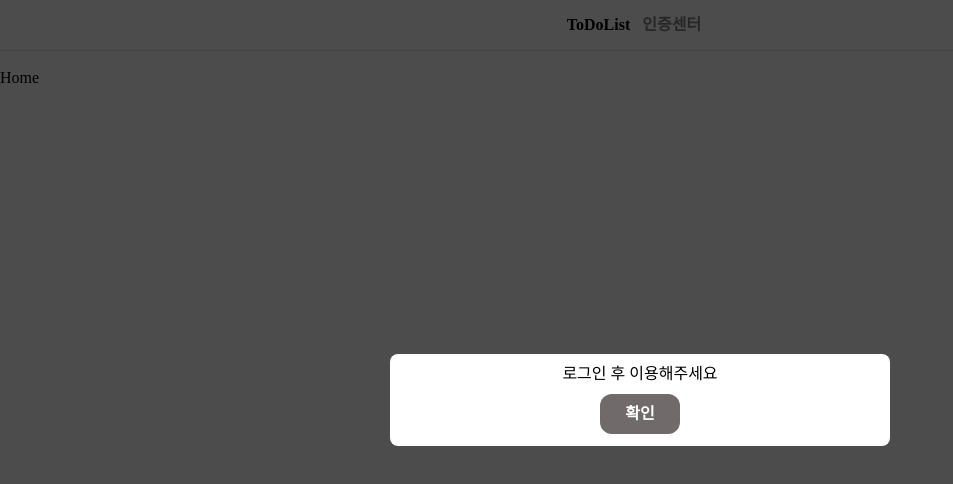
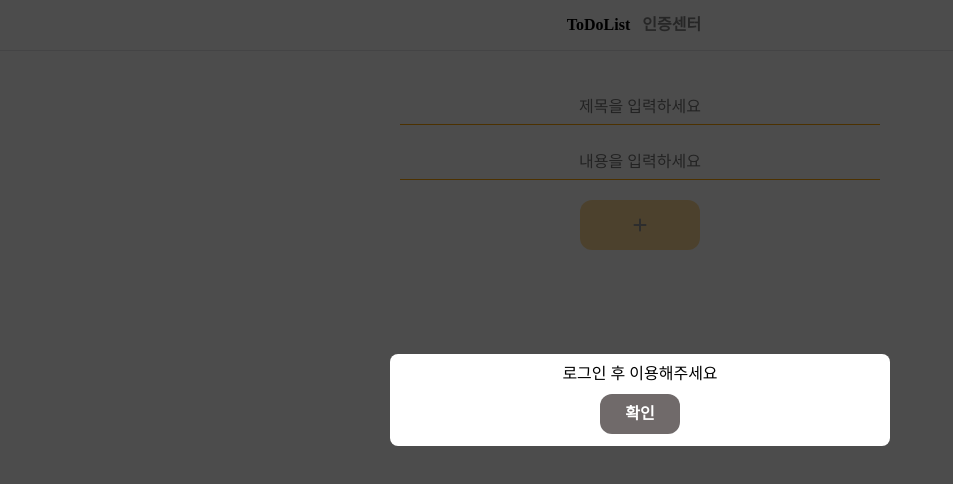
Before and after one commit to codingbe/wanted-pre-onboarding-challenge-fe-1, a React (Vite) app in the folder client/: page / in a window 1280 px wide. Shown: the top 484 px of the page, without its empty margins (0-953 px from the left). Built offline with nearby package versions, Linux system fonts and the light colour scheme.

Commit message:
Add: 투두리스트 Create 구현

```diff
--- a/client/package.json
+++ b/client/package.json
@@ -9,6 +9,10 @@
     "preview": "vite preview"
   },
   "dependencies": {
+    "@fortawesome/fontawesome-svg-core": "^6.1.2",
+    "@fortawesome/free-regular-svg-icons": "^6.1.2",
+    "@fortawesome/free-solid-svg-icons": "^6.1.2",
+    "@fortawesome/react-fontawesome": "^0.2.0",
     "react": "^18.2.0",
     "react-dom": "^18.2.0",
     "react-hook-form": "^7.34.2",
--- /dev/null
+++ b/client/src/components/Home/ToDo.tsx
@@ -0,0 +1,23 @@
+import { useState } from "react";
+import styled from "styled-components";
+import { ToDoType } from "../../typeDefs";
+import ToDoBody from "./ToDoBody";
+import ToDoHeader from "./ToDoHeader";
+
+const Container = styled.div`
+  max-width: 500px;
+  padding-top: 20px;
+  width: 100%;
+  margin: 0 auto;
+`;
+
+export default function ToDo() {
+  const [toDos, setToDos] = useState<ToDoType[]>([]);
+
+  return (
+    <Container>
+      <ToDoHeader setToDos={setToDos} />
+      <ToDoBody toDos={toDos} />
+    </Container>
+  );
+}
--- /dev/null
+++ b/client/src/components/Home/ToDoBody.tsx
@@ -0,0 +1,65 @@
+import { faClipboard, faPen, faPenAlt, faTrashAlt, faX } from "@fortawesome/free-solid-svg-icons";
+import { FontAwesomeIcon } from "@fortawesome/react-fontawesome";
+import { useState } from "react";
+import styled from "styled-components";
+import { ToDoType } from "../../typeDefs";
+
+const Ul = styled.ul`
+  display: grid;
+  grid-template-columns: repeat(auto-fill, minmax(200px, 1fr));
+  grid-auto-rows: 150px;
+  padding: 8px;
+  gap: 8px;
+`;
+
+const Li = styled.li`
+  box-shadow: rgba(99, 99, 99, 0.2) 0px 2px 8px 0px;
+`;
+
+const Header = styled.div`
+  width: 100%;
+  display: flex;
+  justify-content: center;
+  position: relative;
+  background-color: orange;
+  padding: 8px;
+`;
+
+const Title = styled.h1``;
+
+const Icons = styled.div`
+  position: absolute;
+  right: 8px;
+  svg {
+    cursor: pointer;
+  }
+`;
+
+const Content = styled.p`
+  padding: 12px;
+`;
+
+export default function ToDoBody({ toDos }: { toDos: ToDoType[] }) {
+  const [edit, setEdit] = useState(false);
+
+  return (
+    <Ul>
+      {toDos.map((toDo) => (
+        <Li key={toDo.id}>
+          <Header>
+            <Title>{toDo.title}</Title>
+            <Icons>
+              <FontAwesomeIcon icon={edit ? faClipboard : faPen} onClick={() => setEdit(true)} />
+              <FontAwesomeIcon
+                icon={edit ? faX : faTrashAlt}
+                onClick={() => setEdit(false)}
+                style={{ marginLeft: 12 }}
+              />
+            </Icons>
+          </Header>
+          <Content>{toDo.content}</Content>
+        </Li>
+      ))}
+    </Ul>
+  );
+}
--- /dev/null
+++ b/client/src/components/Home/ToDoDetail.tsx
@@ -0,0 +1,3 @@
+export default function ToDoDetail() {
+  return <div>detail</div>;
+}
--- /dev/null
+++ b/client/src/components/Home/ToDoHeader.tsx
@@ -0,0 +1,87 @@
+import { faPlus } from "@fortawesome/free-solid-svg-icons";
+import { FontAwesomeIcon } from "@fortawesome/react-fontawesome";
+import { useForm } from "react-hook-form";
+import styled from "styled-components";
+import { ToDoType, URL } from "../../typeDefs";
+
+const Form = styled.form`
+  display: flex;
+  flex-direction: column;
+  align-items: center;
+`;
+
+const Column = styled.div`
+  display: flex;
+  flex-direction: column;
+  margin-bottom: 20px;
+  width: 100%;
+  padding: 0 10px;
+`;
+
+const Input = styled.input`
+  all: unset;
+  border-bottom: 1px solid orange;
+  padding: 8px;
+  &::placeholder {
+    text-align: center;
+  }
+`;
+
+const ErrMsg = styled.span`
+  text-align: center;
+`;
+
+const Submit = styled.button<{ disabled: boolean; check: boolean }>`
+  all: unset;
+  cursor: ${({ check }) => (check ? "pointer" : "")};
+  width: 120px;
+  height: 50px;
+  background-color: orange;
+  text-align: center;
+  border-radius: 12px;
+  opacity: ${({ disabled }) => (disabled ? 0.4 : 1)};
+`;
+
+export default function ToDoHeader({
+  setToDos,
+}: {
+  setToDos: React.Dispatch<React.SetStateAction<ToDoType[]>>;
+}) {
+  const {
+    register,
+    handleSubmit,
+    resetField,
+    formState: { errors, isValid },
+  } = useForm({ mode: "onChange" });
+
+  async function createToDo(value: { title: string; content: string }) {
+    const { title, content } = value;
+    const token = localStorage.getItem("token");
+
+    const { data } = await fetch(`${URL}/todos`, {
+      method: "POST",
+      body: JSON.stringify({ title, content }),
+      headers: { Authorization: `login ${token}`, "Content-Type": "application/json" },
+    }).then((res) => res.json());
+    data && setToDos((prev: ToDoType[]) => [data, ...prev]);
+  }
+
+  return (
+    <Form onSubmit={handleSubmit(createToDo as any)}>
+      <Column>
+        <Input
+          placeholder="제목을 입력하세요"
+          {...register("title", { required: "제목을 꼭 입력하세요" })}
+        />
+        <ErrMsg>{errors.title?.message as string}</ErrMsg>
+      </Column>
+      <Column>
+        <Input placeholder="내용을 입력하세요" {...register("content")} />
+      </Column>
+
+      <Submit disabled={!isValid} check={isValid}>
+        <FontAwesomeIcon icon={faPlus} />
+      </Submit>
+    </Form>
+  );
+}
--- a/client/src/components/Routers.tsx
+++ b/client/src/components/Routers.tsx
@@ -1,5 +1,6 @@
 import { BrowserRouter, Route, Routes } from "react-router-dom";
 import Auth from "../pages/Auth";
+import Detail from "../pages/Detail";
 import Home from "../pages/Home";
 import GlobalStyle from "./GlobalStyle";
 import Header from "./Header";
@@ -11,6 +12,7 @@ export default function Routers() {
       <Header />
       <Routes>
         <Route path="/" element={<Home />} />
+        <Route path="/:id" element={<Detail />} />
         <Route path="/auth/*" element={<Auth />} />
       </Routes>
     </BrowserRouter>
--- /dev/null
+++ b/client/src/pages/Detail.tsx
@@ -0,0 +1,3 @@
+export default function Detail() {
+  return <div>Detail</div>;
+}
--- a/client/src/pages/Home.tsx
+++ b/client/src/pages/Home.tsx
@@ -1,11 +1,6 @@
 import { useEffect, useState } from "react";
-import styled from "styled-components";
 import Alert from "../components/Alert";
-
-const Container = styled.div``;
-const Title = styled.h1``;
-const Ul = styled.ul``;
-const Li = styled.li``;
+import ToDo from "../components/Home/ToDo";
 
 export default function Home() {
   const [visible, setVisible] = useState(false);
@@ -17,8 +12,10 @@ export default function Home() {
 
   return (
     <>
-      {visible && <Alert content="로그인 후 이용해주세요" setVisible={setVisible} path="/auth/login" />}
-      <Container>Home</Container>
+      {visible && (
+        <Alert content="로그인 후 이용해주세요" setVisible={setVisible} path="/auth/login" />
+      )}
+      <ToDo />
     </>
   );
 }
--- /dev/null
+++ b/client/src/typeDefs.ts
@@ -0,0 +1,9 @@
+export const URL = "http://localhost:8080";
+
+export type ToDoType = {
+  title: string;
+  content: string;
+  id: string;
+  createdAt: Date;
+  updatedAt: Date;
+};
```
Also changed, not shown: 2 other files (tests, documents, lock files or other folders).
